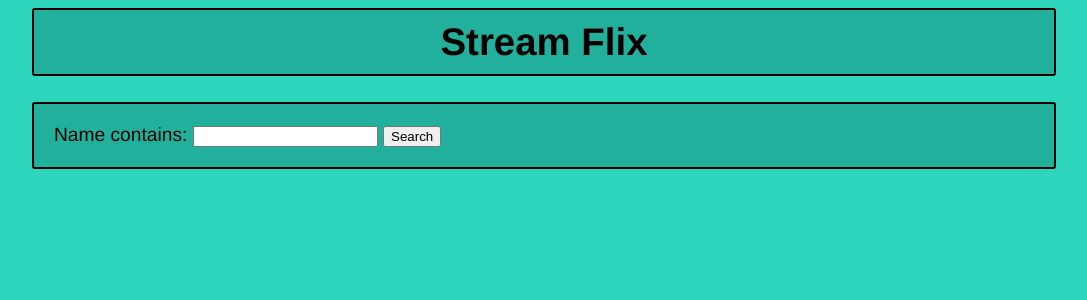
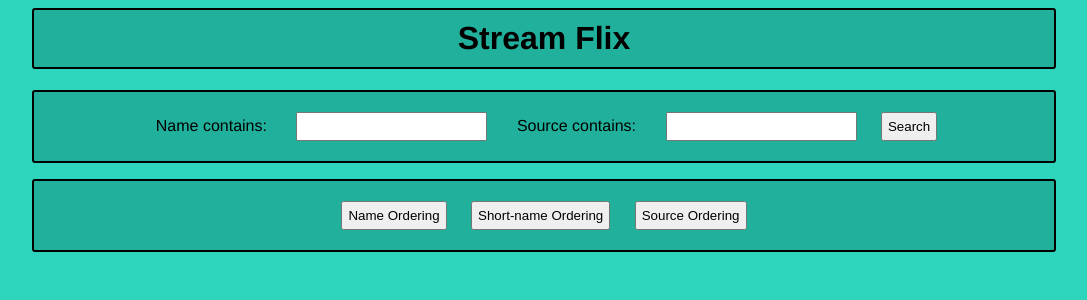
Before and after one commit to simon3358/seznam, a Django app: page /stream/ in a window 1280 px wide. Shown: the top 300 px of the page, without its empty margins (96-1183 px from the left). Run offline with Django 4.2, Linux system fonts and the light colour scheme; data that the repository does not hold is empty.

Commit message:
Add ordering

```diff
--- a/seznam/urls.py
+++ b/seznam/urls.py
@@ -18,5 +18,6 @@ from django.urls import include, path
 
 urlpatterns = [
     path('admin/', admin.site.urls),
-    path('stream/', include('stream.urls'))
+    path('stream/', include('stream.urls')),
+    path('', include('stream.urls'))
 ]
--- a/stream/filters.py
+++ b/stream/filters.py
@@ -7,7 +7,7 @@ class MovieFilter(django_filters.FilterSet):
 
     class Meta:
         model = Movie
-        fields = ['name']
+        fields = ['name', 'source']
         filter_overrides = {
             models.CharField: {
                 'filter_class': django_filters.CharFilter,
--- a/stream/static/stream/styles.css
+++ b/stream/static/stream/styles.css
@@ -4,7 +4,7 @@ body{
 .wrapper-container {
 	max-width: 1024px;
 	margin: 0 auto;
-	font: 1.2em Helvetica, arial, sans-serif;
+	font: 1em Helvetica, arial, sans-serif;
 }
 .wrapper-container > * {
 	border: 2px solid #000;
@@ -19,16 +19,26 @@ body{
     display: flex;
     float:left;
     max-width: 29%;
-    height: 320px
+    height: 350px
+}
+label, input, button{
+    margin: 10px;
+    padding: 5px;
 }
 .detail{
     padding: 32px;
     margin: 10px 4px;
     border-radius: 5px;
 }
+form{
+    text-align: center;
+}
+.name{
+    font-size: 1.2em;
+}
 img{
     width: 100%;
-    padding: 0px 0px 24px 0px;
+    padding: 0px 0px 12px 0px;
 }
 h1{
     text-align:center;
@@ -39,12 +49,6 @@ a:link {
 a:visited {
 text-decoration: none;
 }
-a:hover {
-text-decoration: underline;
-}
-a:active {
-text-decoration: underline;
-}
 .play{
     text-align: center;
     color: red;
--- a/stream/templates/stream/index.html
+++ b/stream/templates/stream/index.html
@@ -3,15 +3,21 @@
 
 <div class="wrapper-container">
     <h1>Stream Flix</h1>
-    <form method="get" style="padding:20px;">
+    <form method="get">
         {{ filter.form }}
         <button type="submit">Search</button>
+    </form>
+    <form method="get">
+        <button type="submit" name="order_field" value="name">Name Ordering</button>
+        <button type="submit" name="order_field" value="short_name">Short-name Ordering</button>
+        <button type="submit" name="order_field" value="source">Source Ordering</button>
     </form>
     {% for movie in movies %}
         <div class="card">
             <a href="{% url 'stream:detail' movie.id %}">
                 <img class="img" src ="{{movie.icon_uri}}">
-                <span>{{ movie.name }}</span>
+                <p class="name">{{ movie.name }}</p>
+                <p>{{ movie.source }}</p>
             </a>
         </div>
     {% endfor %}
--- a/stream/views.py
+++ b/stream/views.py
@@ -1,4 +1,4 @@
-from django.shortcuts import get_object_or_404, render
+from django.shortcuts import render
 from django.views import generic
 from .models import Movie
 from .filters import MovieFilter
@@ -6,6 +6,9 @@ from .filters import MovieFilter
 
 def show_movies(request):
     movies = Movie.objects.all()
+    if request.method == 'GET' and 'order_field' in request.GET:
+        sorting_field = request.GET['order_field']
+        movies = movies.order_by(sorting_field)
     filter = MovieFilter(request.GET, queryset=movies)
     context = {'filter': filter, 'movies': filter.qs}
     return render(request, 'stream/index.html', context)
```
